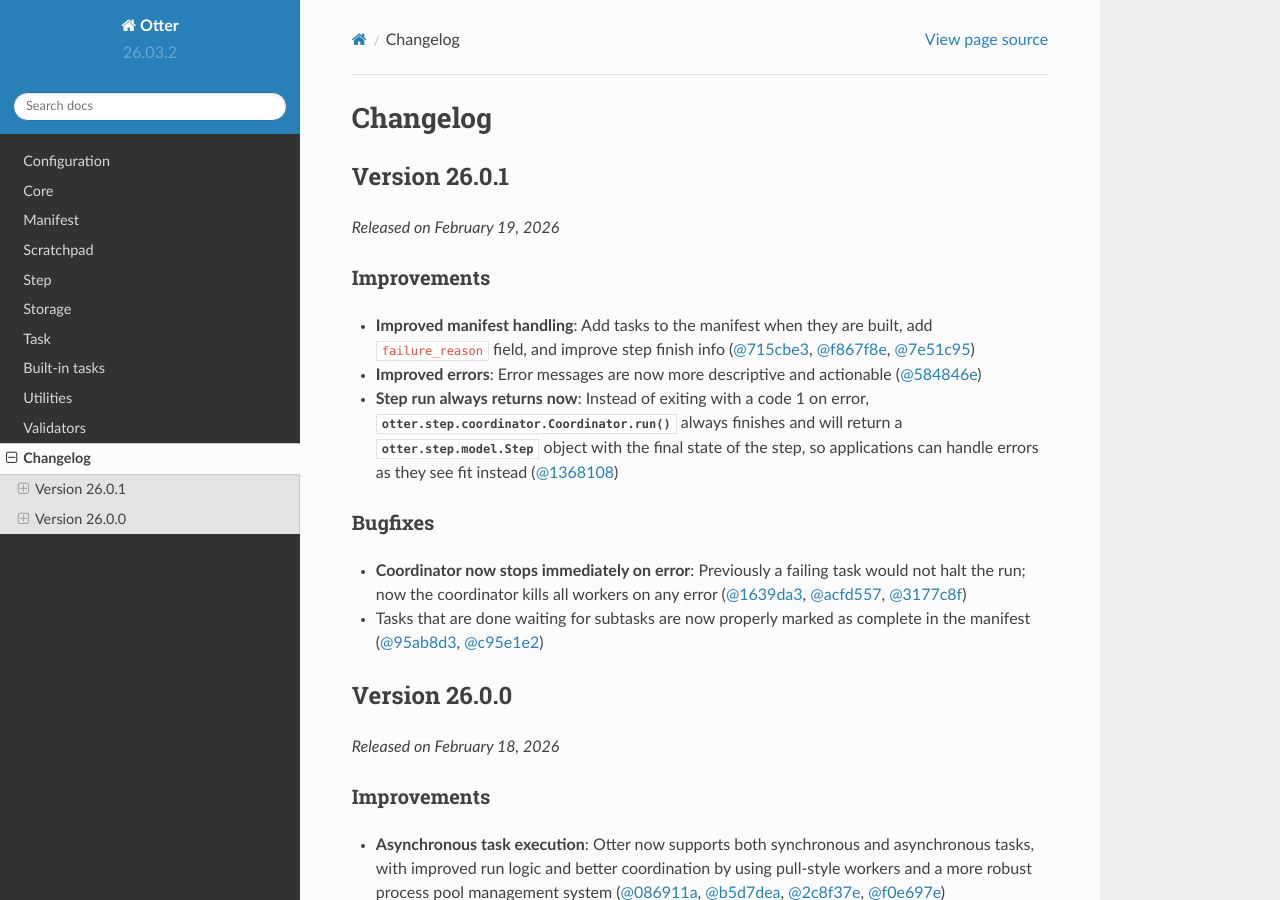
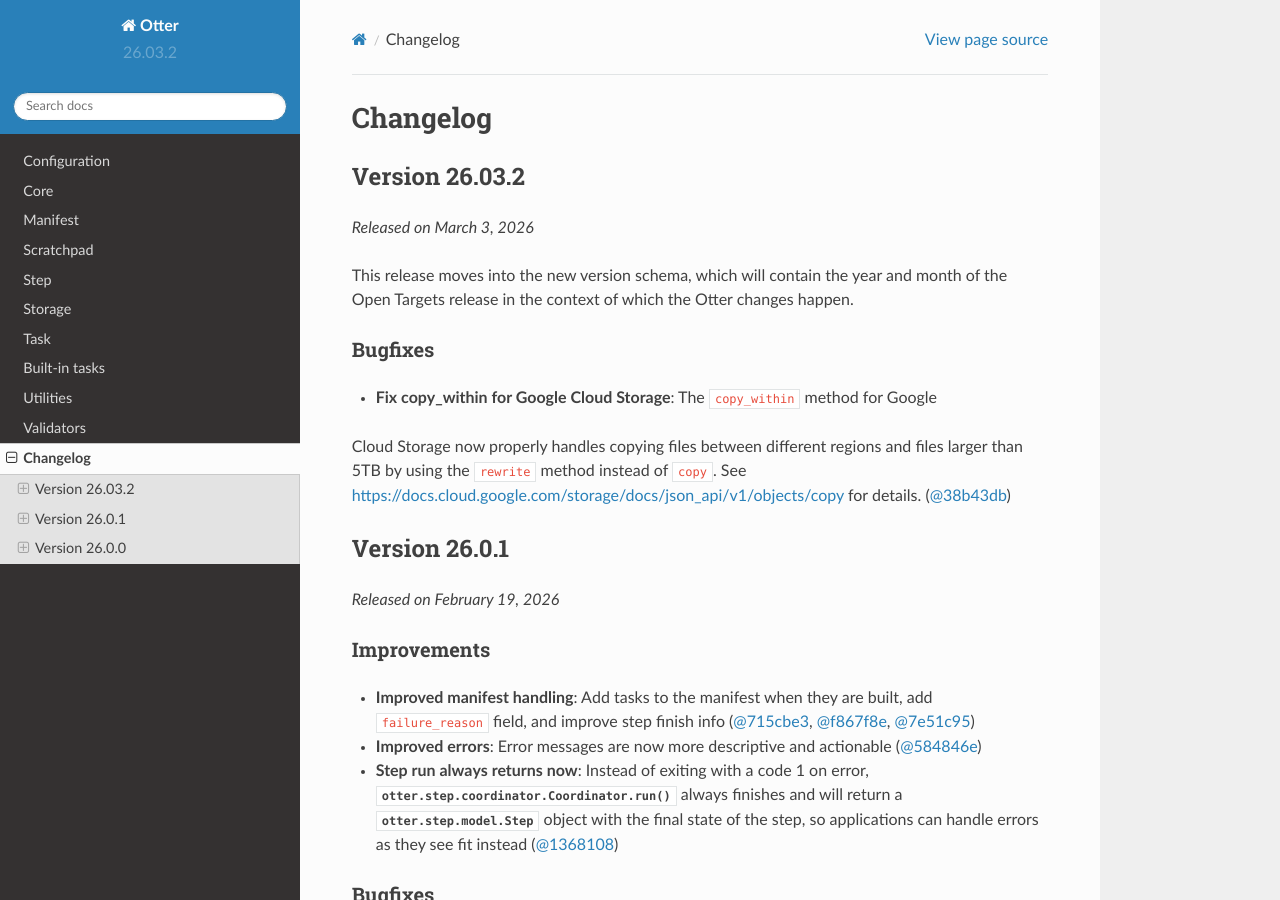
Before and after one commit to opentargets/otter, a Sphinx documentation site: the page built from docs/source/CHANGES.rst, in a window 1280 px wide and 900 px high. Built offline with Sphinx 7.4.7 and the Read the Docs theme 3.1.0, drawn with Linux system fonts in a browser that asks for light colours.

Commit message:
changelog

```diff
--- a/docs/source/CHANGES.rst
+++ b/docs/source/CHANGES.rst
@@ -1,6 +1,22 @@
 Changelog
 =========
 
+Version 26.03.2
+---------------
+
+*Released on March 3, 2026*
+
+This release moves into the new version schema, which will contain the year and month
+of the Open Targets release in the context of which the Otter changes happen.
+
+Bugfixes
+^^^^^^^^
+
+- **Fix copy_within for Google Cloud Storage**: The ``copy_within`` method for Google
+Cloud Storage now properly handles copying files between different regions and files
+larger than 5TB by using the ``rewrite`` method instead of ``copy``. See
+https://docs.cloud.google.com/storage/docs/json_api/v1/objects/copy for details.
+(:commit:`38b43db`)
 
 Version 26.0.1
 --------------
```
